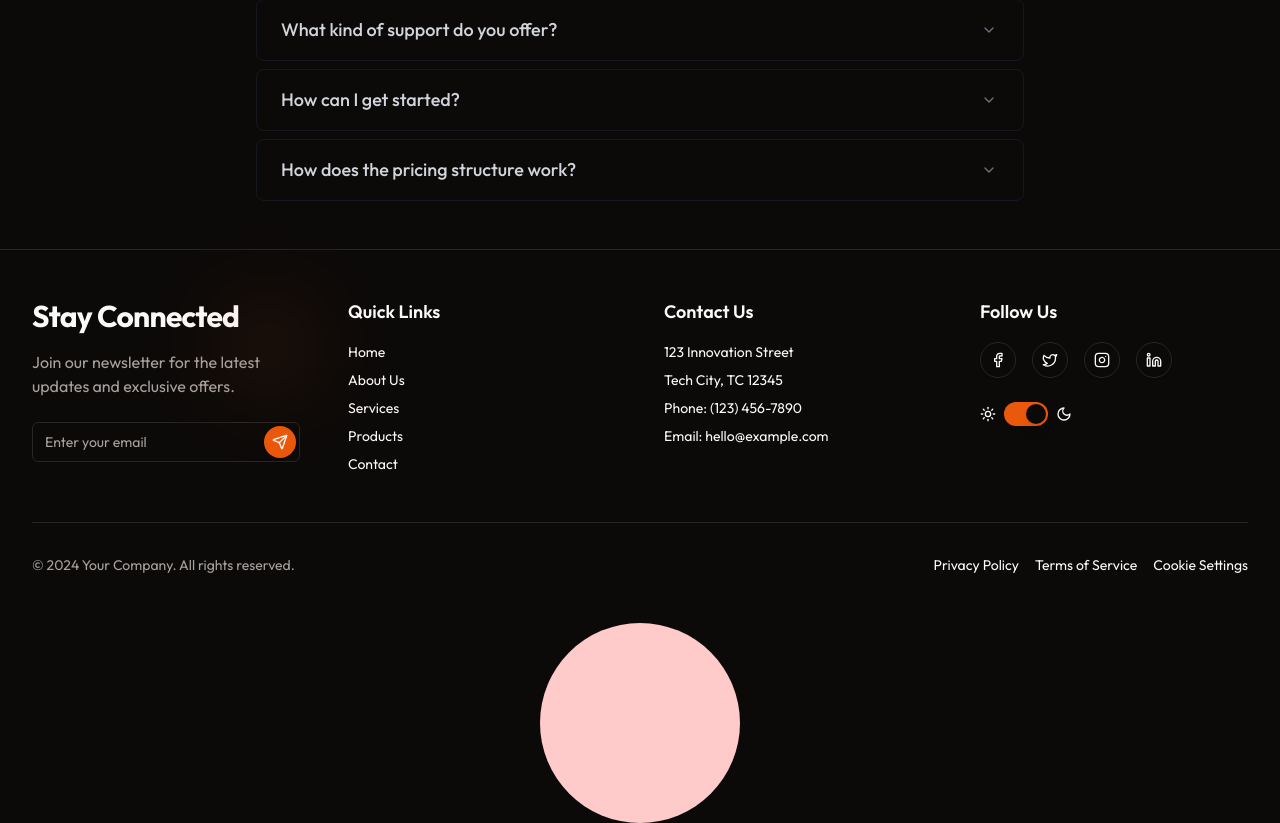
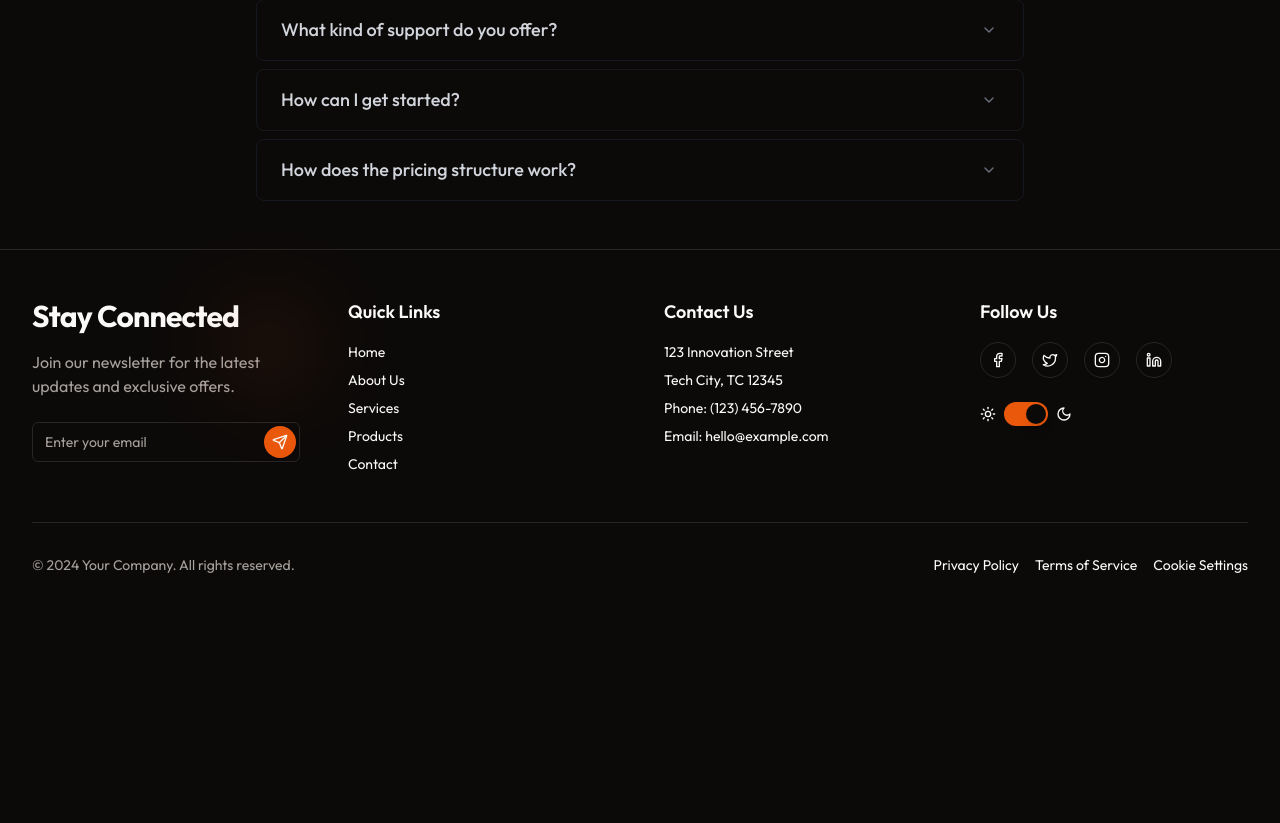
Before and after one commit to ravinder9280/fix-it, a Next.js app: page / in a window 1280 px wide. Shown: the part 2622-3445 px from the top of the page. After the commit the page ends 3245 px from the top, so only its background shows below. Built offline with nearby package versions, Linux system fonts and the light colour scheme; no server answers.

Commit message:
fix: type-errors

```diff
--- a/app/page.tsx
+++ b/app/page.tsx
@@ -1,4 +1,4 @@
-'use client'
+
 import { TestimonialsSection } from "@/components/testimonials-with-marquee"
 import { Hero } from "@/components/hero"
 import { Footerdemo } from "@/components/ui/footer-section";
@@ -8,7 +8,6 @@ import Feature from "@/components/feature";
 import { features } from "@/constant/featuresSteps";
 import { testimonials } from "@/constant/testimonials";
 import Faq02 from "@/components/faq";
-import { motion } from "motion/react";
 
 
 export default function Page() {
@@ -49,12 +48,6 @@ export default function Page() {
 
 
     <Footerdemo />
-    <div className=" max-w-7xl">
-
-    <motion.div initial={{ borderRadius:"0" }} animate={{ borderRadius:"50%" ,rotate:360}} transition={{ duration: 0.4}} className="bg-red-200 mx-auto size-[200px]">
-
-    </motion.div>
-    </div>
 
     </>
 
```
